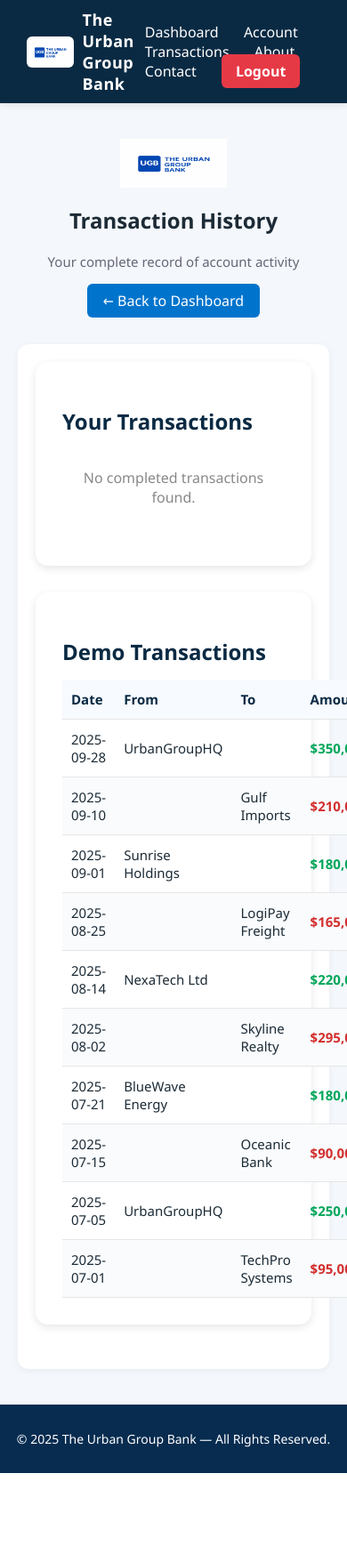
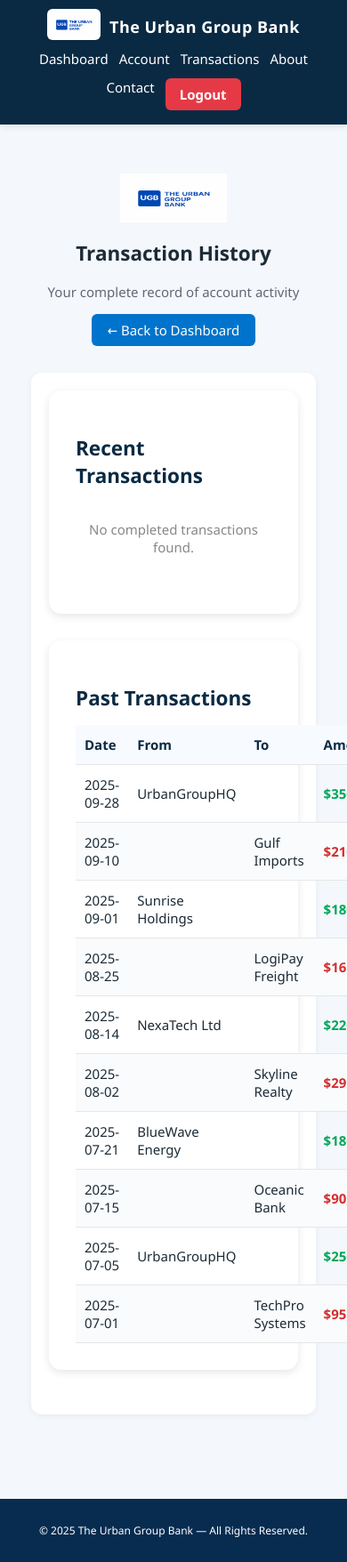
Before and after one commit to derrbdreblove-dot/the_urban_group_bank, a Flask app: page /transactions in a window 390 px wide; the page is wider, and only the part inside the window is pictured. Shown: that part at 89% size. Before the commit the page ends 1656 px from the top of that part, so only its background shows below. Run offline with Flask 3, Linux system fonts and the light colour scheme; the visitor is signed in with stand-in values (Sample User, id 1).

Commit message:
Updated transactions page and improved mobile design

```diff
--- a/static/style.css
+++ b/static/style.css
@@ -257,3 +257,79 @@ footer {
   background-color: #6c757d;
   cursor: not-allowed;
 }
+
+/* --- Responsive Design --- */
+
+/* For tablets and small laptops */
+@media (max-width: 992px) {
+  .navbar {
+    flex-direction: column;
+    text-align: center;
+  }
+
+  .navbar nav {
+    display: flex;
+    flex-wrap: wrap;
+    justify-content: center;
+  }
+
+  .navbar nav a {
+    margin: 6px;
+    font-size: 15px;
+  }
+
+  main {
+    padding: 15px;
+  }
+
+  .dashboard-card,
+  .account-card,
+  .transaction-table {
+    width: 100%;
+    margin: 10px 0;
+  }
+}
+
+/* For mobile phones */
+@media (max-width: 600px) {
+  body {
+    font-size: 15px;
+  }
+
+  header.navbar {
+    flex-direction: column;
+    align-items: center;
+  }
+
+  .logo {
+    flex-direction: column;
+    align-items: center;
+  }
+
+  .logo img {
+    width: 60px;
+    height: 60px;
+    margin-bottom: 5px;
+  }
+
+  nav a {
+    display: block;
+    margin: 8px 0;
+  }
+
+  .transaction-table table,
+  .transaction-table th,
+  .transaction-table td {
+    font-size: 13px;
+    padding: 6px;
+  }
+
+  .send-form input,
+  .send-form button {
+    width: 100%;
+  }
+
+  footer p {
+    font-size: 12px;
+  }
+}
--- a/templates/transactions.html
+++ b/templates/transactions.html
@@ -25,7 +25,7 @@
 
         <!-- ✅ REAL USER TRANSACTIONS -->
         <div class="transactions-card">
-            <h2>Your Transactions</h2>
+            <h2>Recent Transactions</h2>
 
             {% if normal %}
                 <table class="transactions-table">
@@ -92,7 +92,7 @@
 
         <!-- 💼 DEMO TRANSACTIONS -->
         <div class="transactions-card">
-            <h2>Demo Transactions</h2>
+            <h2>Past Transactions</h2>
 
             {% set demo_transactions = [
                 {"date": "2025-09-28", "from": "UrbanGroupHQ", "to": user.username, "amount": 350000, "purpose": "Project Bonus", "type": "credit"},
```
